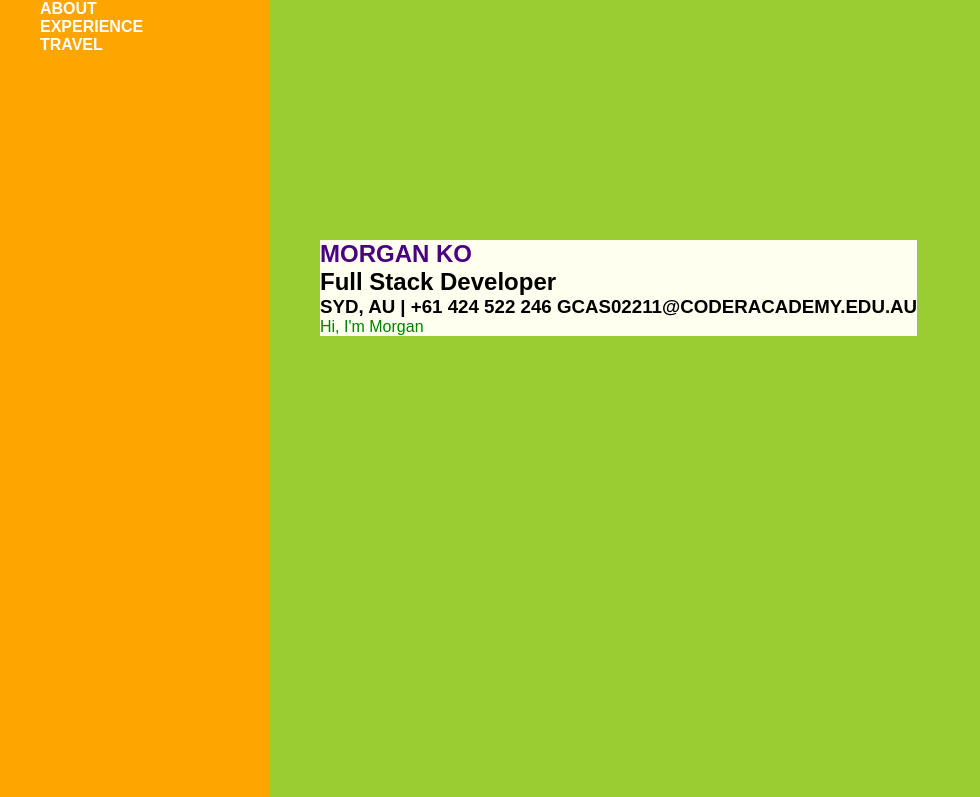
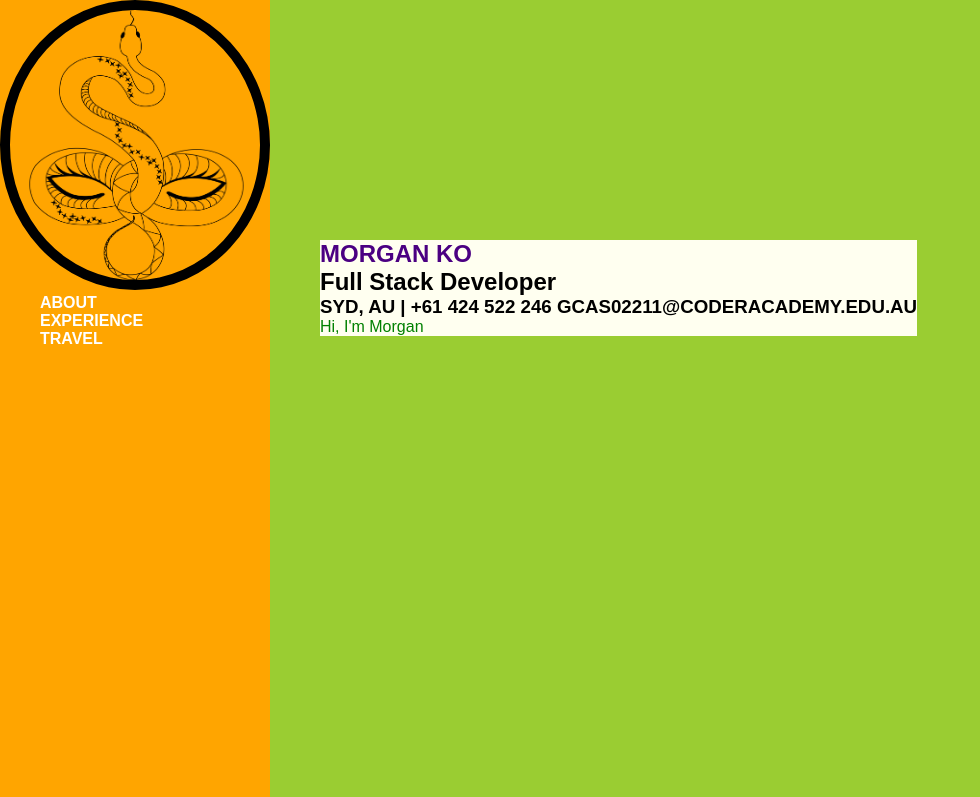
Before and after one commit to MKO122/CoderAcademy-Week2, a plain HTML site: page index.html in a window 1280 px wide. Shown: the top 797 px of the page, without its empty margins (0-980 px from the left). Drawn offline with Linux system fonts and the light colour scheme.

Commit message:
22Oct2021 Fri Morning 3

```diff
--- a/index.html
+++ b/index.html
@@ -9,6 +9,7 @@
     </head>
         <body>
             <nav>
+                <img src="img/Profile Picture.png" alt="Profile picture"/>
                 <ul>
                     <li>
                         <a href="#about-us">ABOUT</a>
--- a/style.css
+++ b/style.css
@@ -13,6 +13,12 @@ nav {
     top: 0;
     left: 0;
     background-color: orange;
+}
+nav img {
+    width: 250px;
+    height: 270px;
+    border-radius: 50%;
+    border: 10px solid ;
 }
 nav a {
     color: white;
```
Also changed, not shown: img/Profile Picture.png (added).
